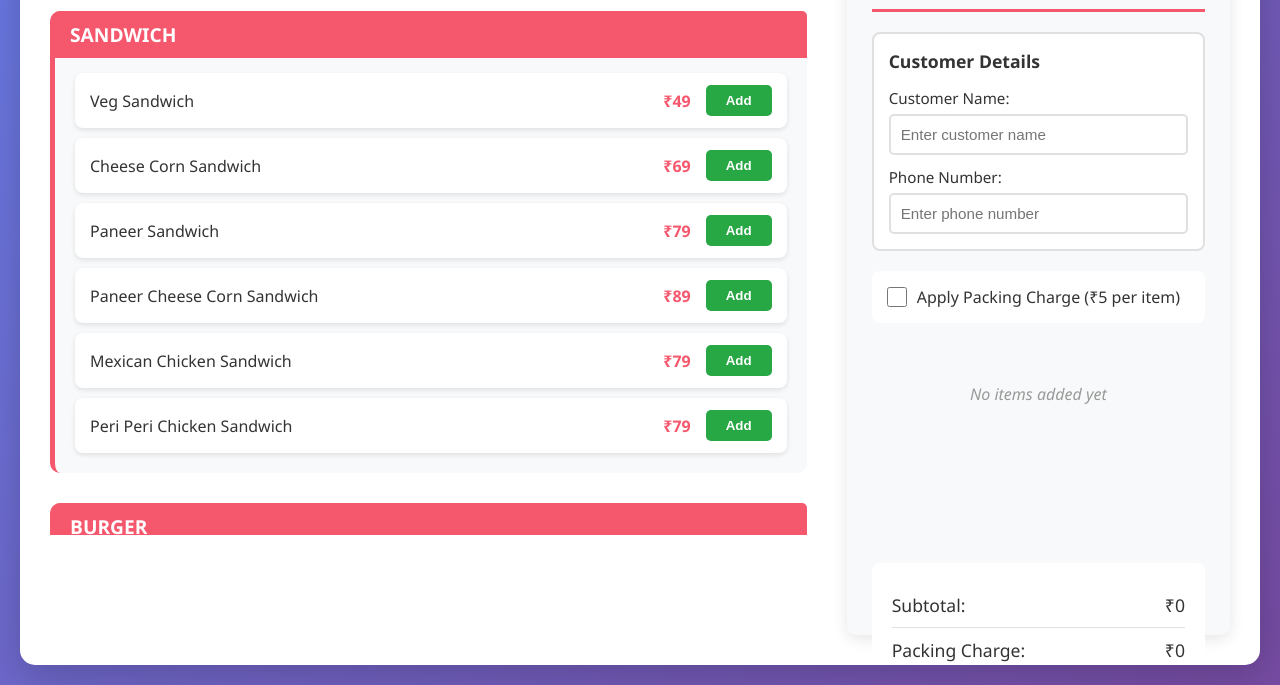
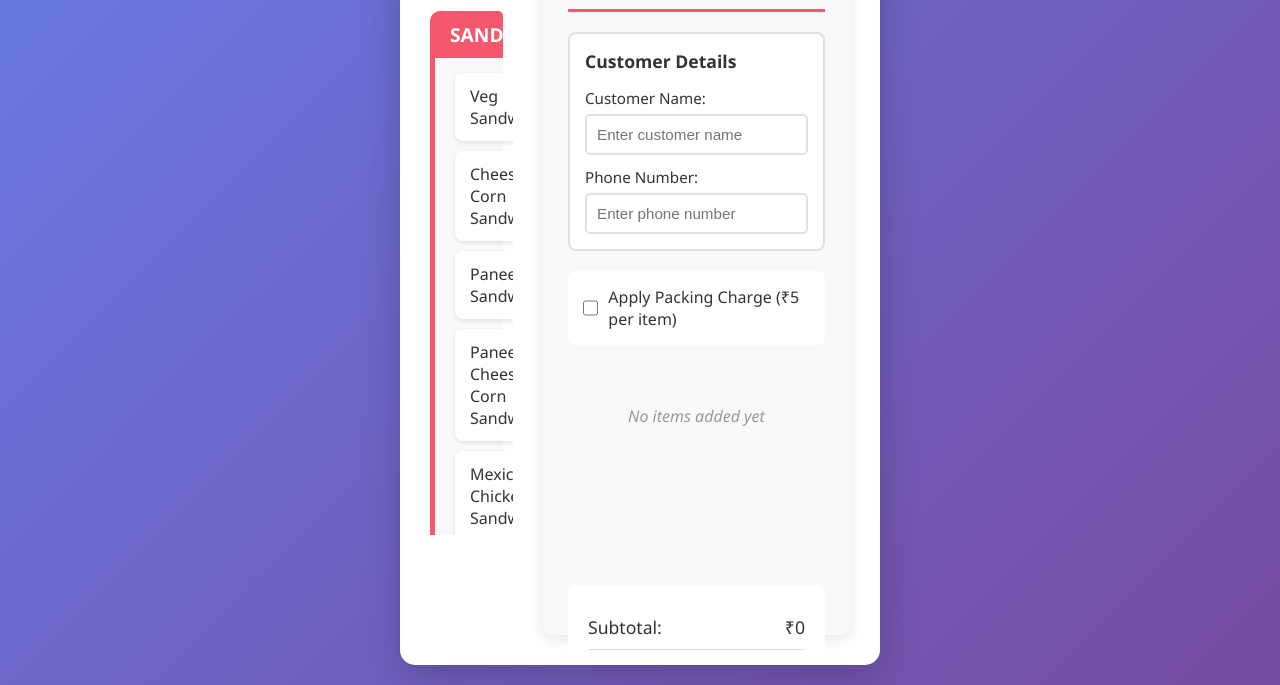
Before and after one commit to stephy-glitch/billing-website, a plain HTML site: page index.html in a window 1280 px wide. Shown: the part 327-1012 px from the top of the page. Drawn offline with Linux system fonts and the light colour scheme.

Commit message:
Update styles.css
CHANGE MADE FOR MOBILE VIEW

```diff
--- a/styles.css
+++ b/styles.css
@@ -12,7 +12,7 @@ body {
 }
 
 .container {
-    max-width: 1400px;
+    max-width: 480px;
     margin: 0 auto;
     background: white;
     border-radius: 15px;
```
